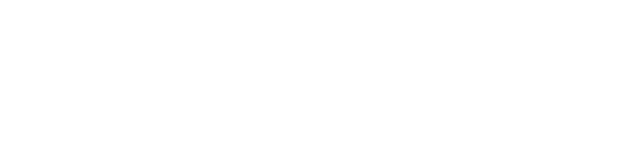
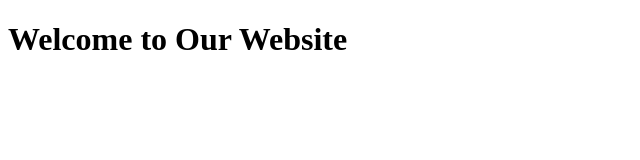
Before and after one commit to AshutoshPal9161/Git-Learning, a plain HTML site: page index.html in a window 1280 px wide. Shown: the whole page, without its empty margins (0-640 px from the left). Drawn offline with Linux system fonts and the light colour scheme.

Commit message:
add welcome paragraph

```diff
--- a/index.html
+++ b/index.html
@@ -6,7 +6,7 @@
     <meta name="viewport" content="width=device-width, initial-scale=1.0">
     <title>Document</title>
 </head>
-
+<h1>Welcome to Our Website</h1>
 <body>
 </body>
 
```
